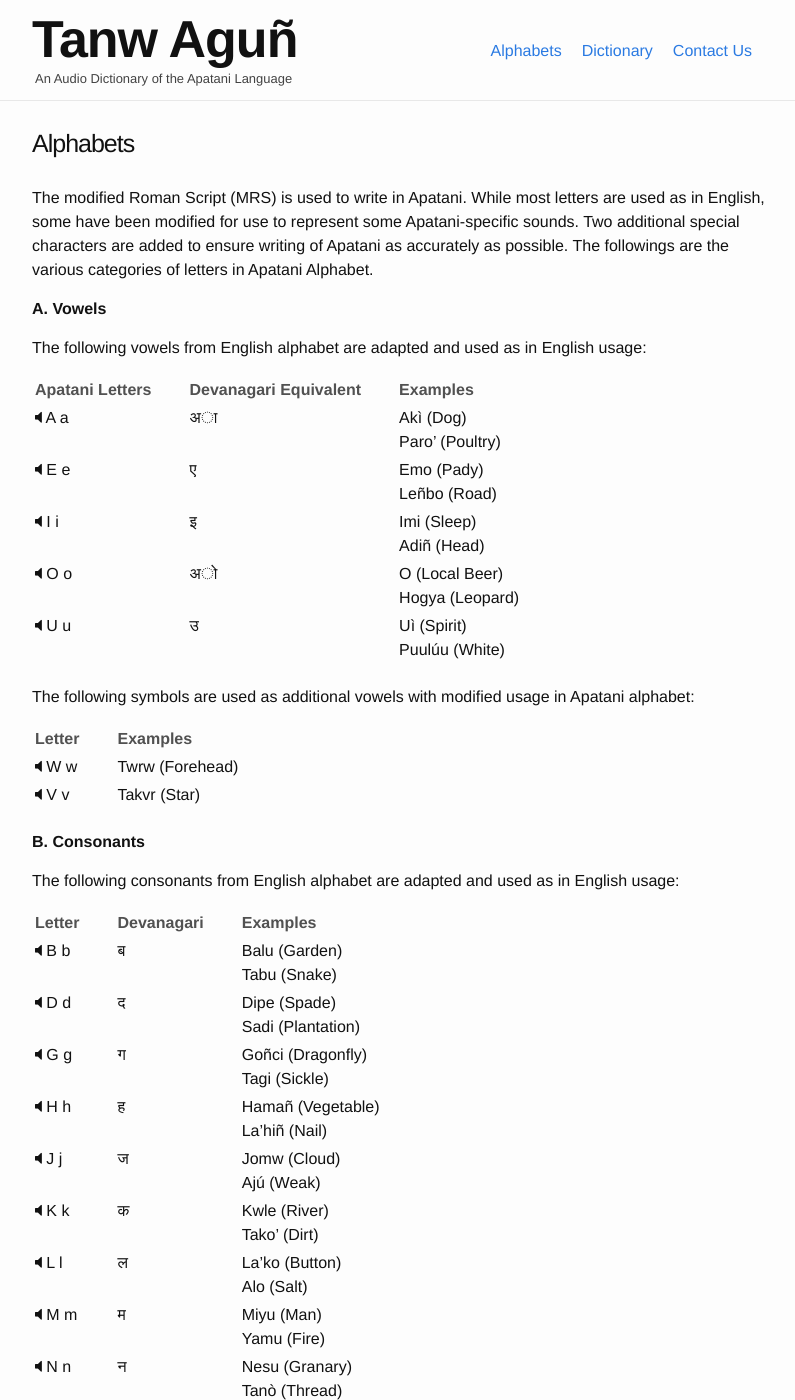
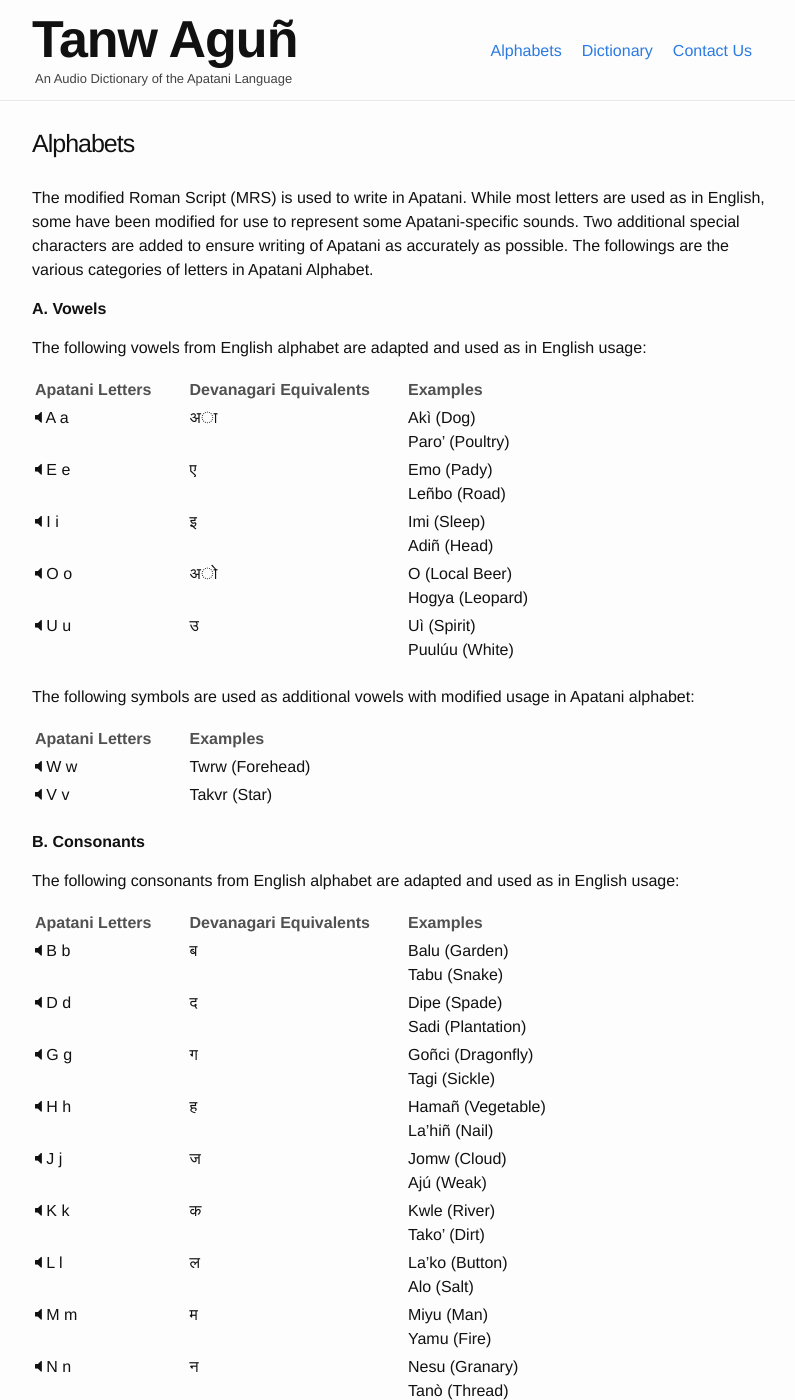
Before and after one commit to hacksparrow/language.apatani.org, a Jekyll site: the page built from alphabets.md, in a window 1280 px wide and 1400 px high. Shown: the whole window, without its empty margins (238-1033 px from the left). Built offline with Jekyll 4.4.1, drawn with Linux system fonts in a browser that asks for light colours; nearby versions of some CDN libraries; some of the changed text lies outside the part shown.

Commit message:
Update alphabets.md

```diff
--- a/alphabets.md
+++ b/alphabets.md
@@ -10,7 +10,7 @@ The modified Roman Script (MRS) is used to write in Apatani. While most letters
 
 The following vowels from English alphabet are adapted and used as in English usage:
 
-| Apatani Letters | Devanagari Equivalent| Examples                         |
+| Apatani Letters | Devanagari Equivalents| Examples                         |
 |-----------------|------------|--------------------------------- |
 | <i class="fa fa-volume-off"></i> A a             | अा          | Akì (Dog) <br> Paro' (Poultry)        |
 | <i class="fa fa-volume-off"></i> E e             | ए          | Emo (Pady) <br> Leñbo (Road)         |
@@ -21,7 +21,7 @@ The following vowels from English alphabet are adapted and used as in English us
 The following symbols are used as additional vowels with modified usage in Apatani alphabet:
 {: random=attribute }
 
-| Letter | Examples                      |
+| Apatani Letters | Examples                      |
 |--------|-------------------------------|
 | <i class="fa fa-volume-off"></i> W w    | Twrw (Forehead)               |
 | <i class="fa fa-volume-off"></i> V v    | Takvr (Star)                  |
@@ -30,7 +30,7 @@ The following symbols are used as additional vowels with modified usage in Apata
 
 The following consonants from English alphabet are adapted and used as in English usage:
 
-| Letter | Devanagari | Examples                             |
+| Apatani Letters | Devanagari Equivalents | Examples                             |
 |--------|---------------------------------------------------|
 | <i class="fa fa-volume-off"></i> B b    | ब          | Balu (Garden) <br> Tabu (Snake)      |
 | <i class="fa fa-volume-off"></i> D d    | द          | Dipe (Spade) <br> Sadi (Plantation)  |
@@ -49,7 +49,7 @@ The following consonants from English alphabet are adapted and used as in Englis
 
 The following letters are used with modifications as indicated to represent the sound identified in Apatani but not present in English:
 
-| Letter | Devanagari | Examples                             |
+| Apatani Letters | Devanagari Equivalents | Examples                             |
 |--------|---------------------------------------------------|
 | <i class="fa fa-volume-off"></i> C c    | च          | Ciru' (Pocket) <br> Pacu (Chick)     |
 | <i class="fa fa-volume-off"></i> F f    | ल्य         | Firotoko (Uvula) <br> Afo (Tongue)   |
```
